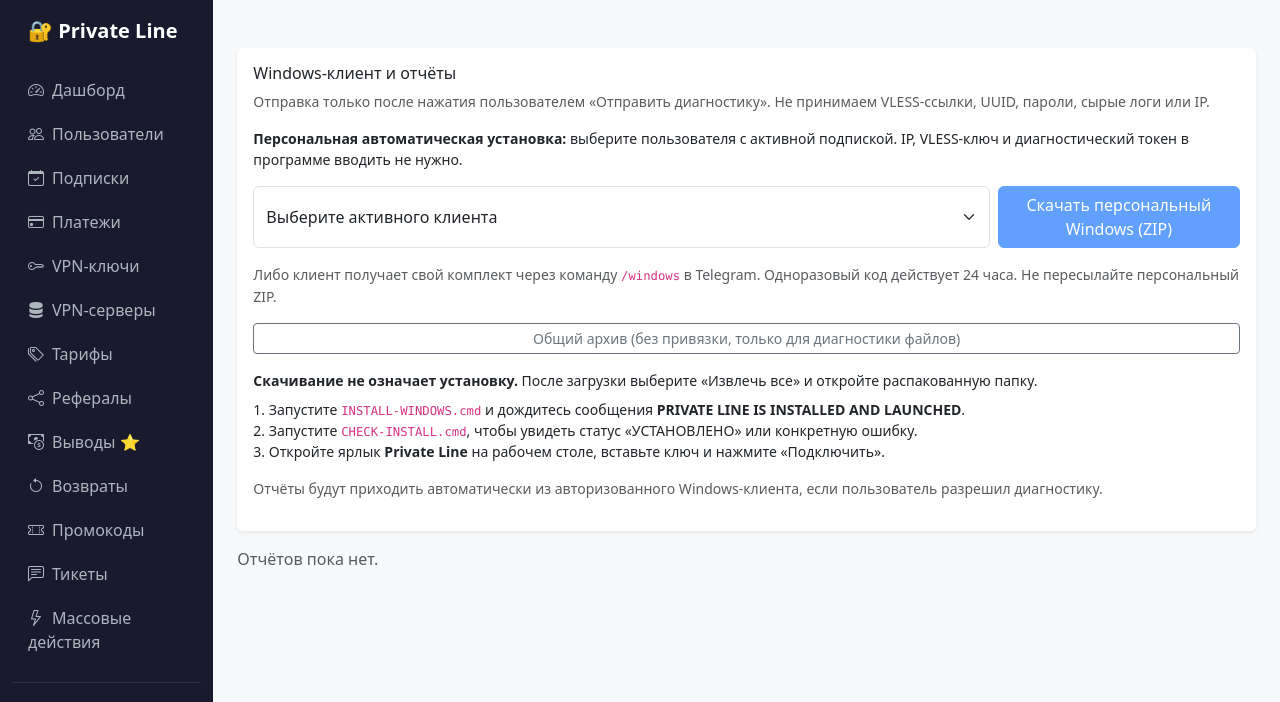
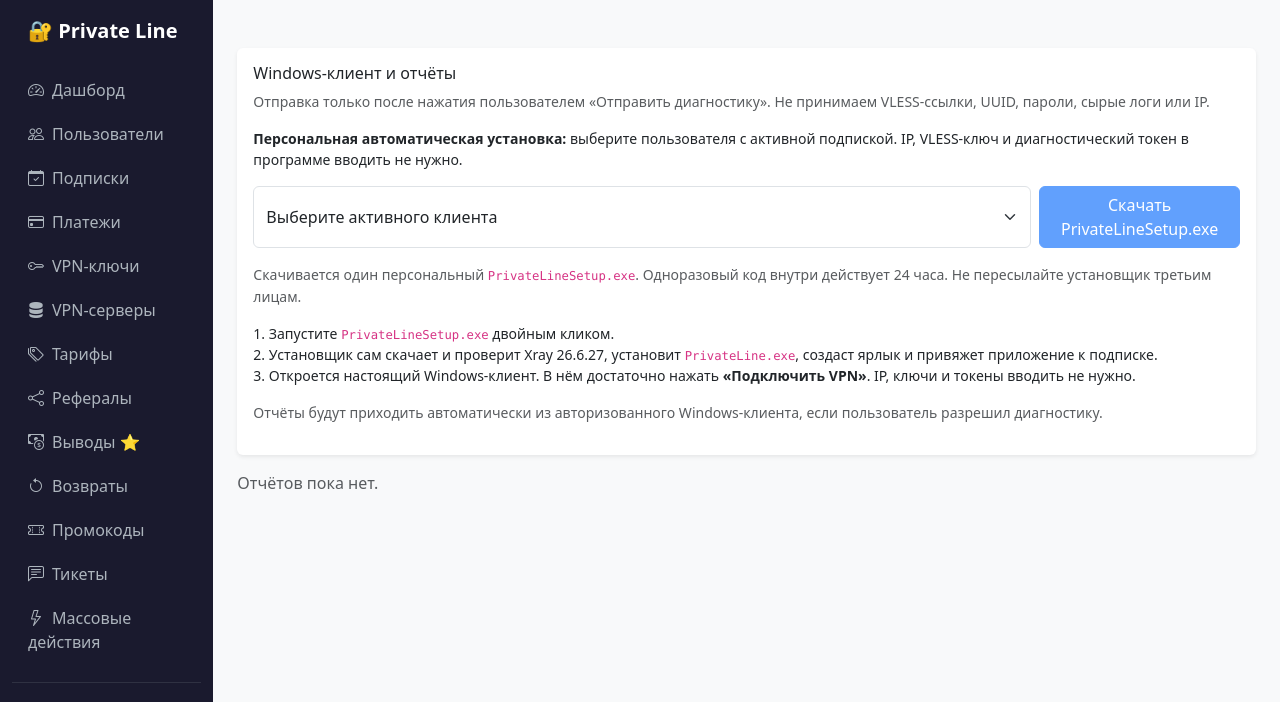
Before and after one commit to venomimonstro/Private-line-tg-claude, a FastAPI app: template admin/templates/windows_diagnostics.html in a window 1280 px wide. Shown: the top 702 px of the page. Run offline with FastAPI, Linux system fonts and the light colour scheme; the template is opened without the code that fills it, so the values that code supplies are empty; parts of the project's set-up code (start-up, migrations or seed data) failed here and were passed over.

Commit message:
ui(windows): replace script instructions with real one-click EXE installation flow

```diff
--- a/admin/templates/windows_diagnostics.html
+++ b/admin/templates/windows_diagnostics.html
@@ -11,15 +11,13 @@
       <option value="{{ client.id }}">{{ client.id }} · @{{ client.username or ('TG '+(client.telegram_id|string)) }}</option>
       {% endfor %}
     </select>
-    <button class="btn btn-primary" type="submit" {% if not eligible_users %}disabled{% endif %}>Скачать персональный Windows (ZIP)</button>
+    <button class="btn btn-primary" type="submit" {% if not eligible_users %}disabled{% endif %}>Скачать PrivateLineSetup.exe</button>
   </form>
-  <p class="small text-muted">Либо клиент получает свой комплект через команду <code>/windows</code> в Telegram. Одноразовый код действует 24 часа. Не пересылайте персональный ZIP.</p>
-  <a class="btn btn-outline-secondary btn-sm mb-3" href="/admin/windows-client/download">Общий архив (без привязки, только для диагностики файлов)</a>
-  <p class="small mb-2"><strong>Скачивание не означает установку.</strong> После загрузки выберите «Извлечь все» и откройте распакованную папку.</p>
+  <p class="small text-muted">Скачивается один персональный <code>PrivateLineSetup.exe</code>. Одноразовый код внутри действует 24 часа. Не пересылайте установщик третьим лицам.</p>
   <div class="small mb-3">
-    <div>1. Запустите <code>INSTALL-WINDOWS.cmd</code> и дождитесь сообщения <strong>PRIVATE LINE IS INSTALLED AND LAUNCHED</strong>.</div>
-    <div>2. Запустите <code>CHECK-INSTALL.cmd</code>, чтобы увидеть статус «УСТАНОВЛЕНО» или конкретную ошибку.</div>
-    <div>3. Откройте ярлык <strong>Private Line</strong> на рабочем столе, вставьте ключ и нажмите «Подключить».</div>
+    <div>1. Запустите <code>PrivateLineSetup.exe</code> двойным кликом.</div>
+    <div>2. Установщик сам скачает и проверит Xray 26.6.27, установит <code>PrivateLine.exe</code>, создаст ярлык и привяжет приложение к подписке.</div>
+    <div>3. Откроется настоящий Windows-клиент. В нём достаточно нажать <strong>«Подключить VPN»</strong>. IP, ключи и токены вводить не нужно.</div>
   </div>
   <p class="small text-muted">Отчёты будут приходить автоматически из авторизованного Windows-клиента, если пользователь разрешил диагностику.</p>
 </div>
```
